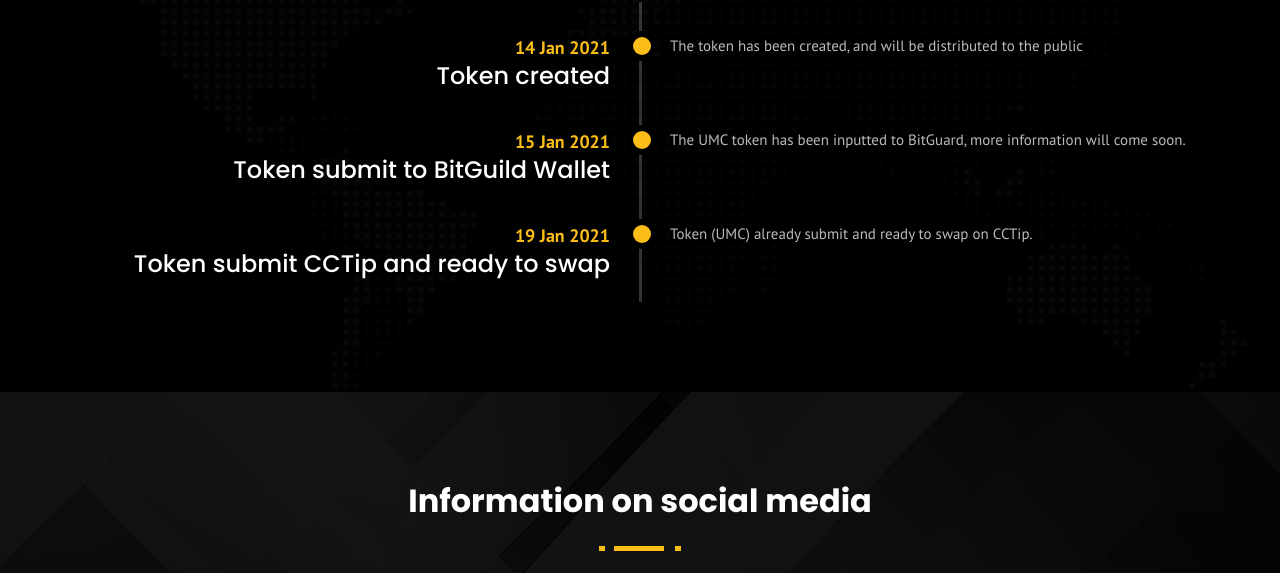
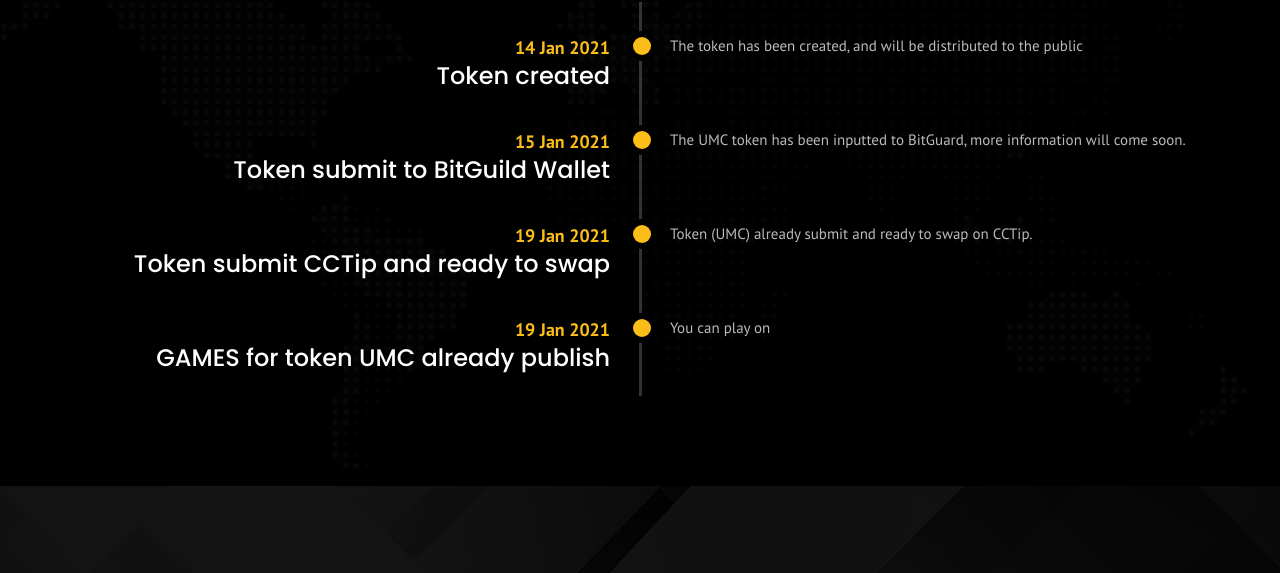
Before and after one commit to umclouds/umclouds.github.io, a plain HTML site: page index.html in a window 1280 px wide. Shown: the part 1646-2219 px from the top of the page. Drawn offline with nearby package versions, Linux system fonts and the light colour scheme.

Commit message:
Update index.html

```diff
--- a/index.html
+++ b/index.html
@@ -138,6 +138,16 @@
                               <p>Token (UMC) already submit and ready to swap on CCTip.</p>
                             </div>
                         </div>
+                        <div class="roadmap-item done">
+                            <div class="title">
+                                <span>19 Jan 2021</span>
+                                <h4>GAMES for token UMC already publish</h4>
+                            </div>
+                            <div class="roadmap-text">
+				    <p>You can play on <a href="https://games.umclouds.com/"></a></p>
+                            </div>
+                        </div>
+
                     </div>
                 </div>
             </div>
```
